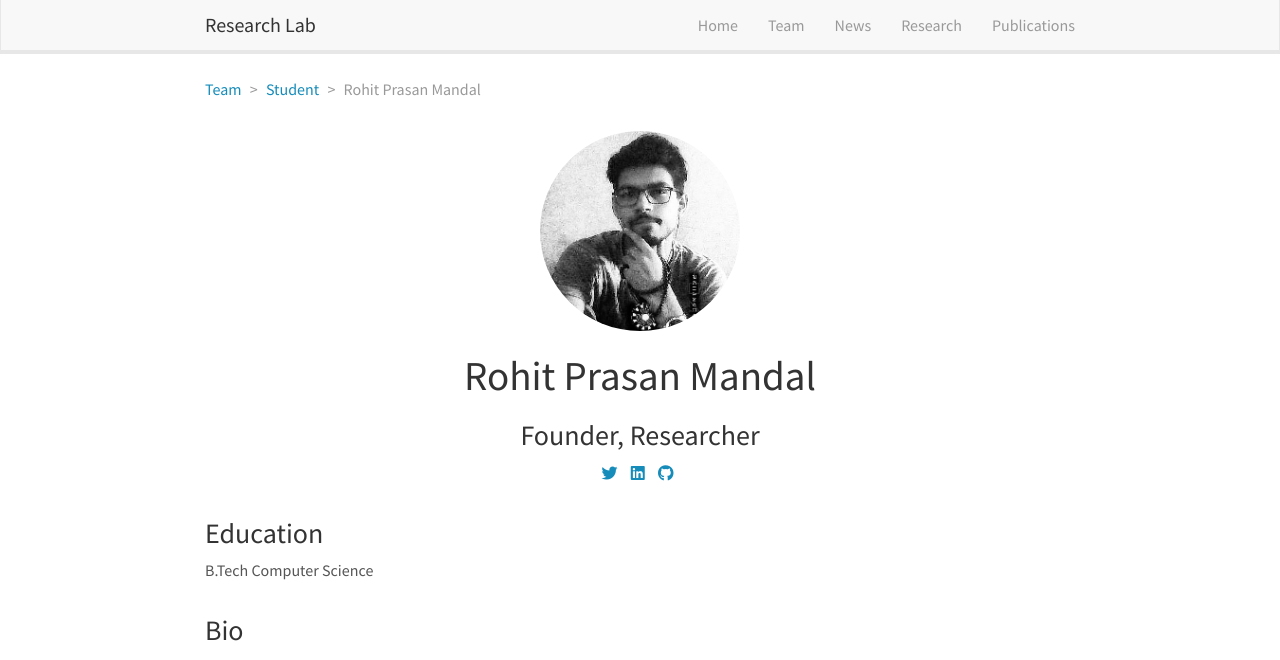
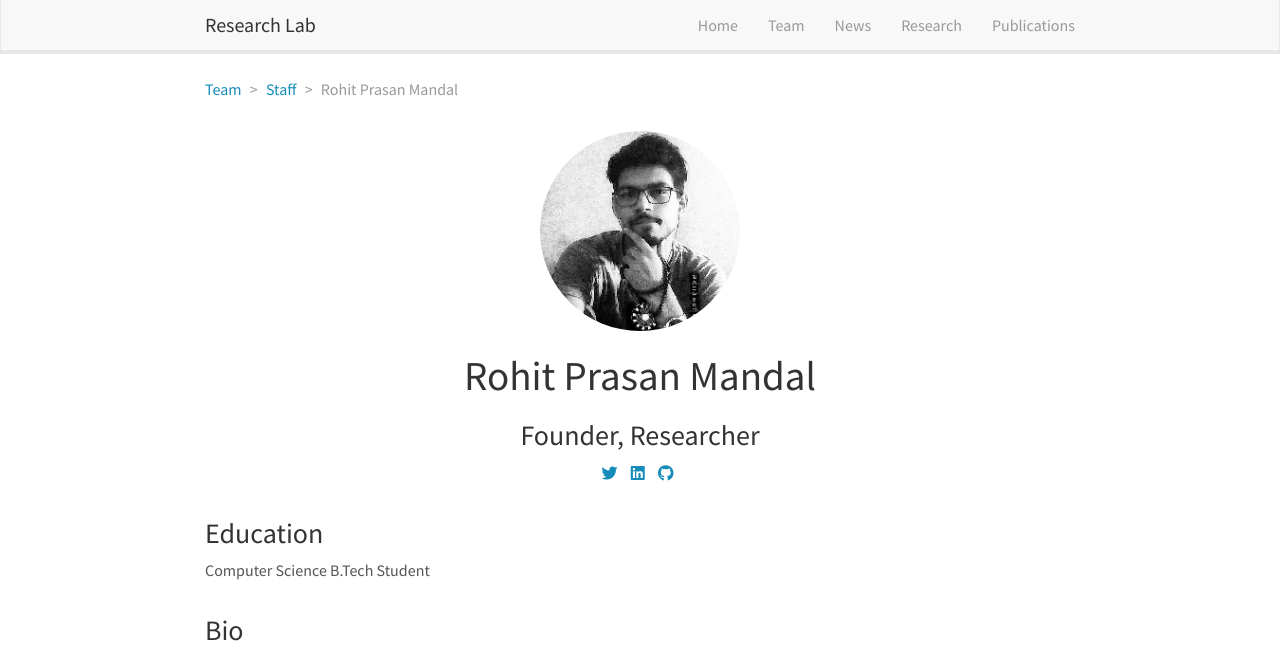
Before and after one commit to happy-hogan/happy-hogan.github.io, a Jekyll site: the page built from _pages/team/_posts/2021-06-04-researcher-student.md, in a window 1280 px wide and 976 px high. Shown: the top 660 px of the window. Built offline with Jekyll 4.4.1, drawn with Linux system fonts in a browser that asks for light colours; nearby versions of some CDN libraries; some of the changed lines change nothing that is shown.

Commit message:
Update 2021-06-04-researcher-student.md

```diff
--- a/_pages/team/_posts/2021-06-04-researcher-student.md
+++ b/_pages/team/_posts/2021-06-04-researcher-student.md
@@ -1,16 +1,20 @@
 ---
 layout: member
-category: student
+category: staff
 title: Rohit Prasan Mandal
 image: ache.jpg
 role: Founder, Researcher
-permalink: 'team/Rohit-Prasan-Mandal'
+permalink: 'team/researcher-name'
 social:
     twitter: https://twitter.com/xiaowuc2
     linkedin: https://www.linkedin.com/in/xiaowuc2
+    google-scholar:
     github: https://github.com/xiaowuc2
+    website:
+    orcid:
+    research-gate:
 education:
- - B.Tech Computer Science
+ - Computer Science B.Tech Student
 ---
 
 I am currently in my second year pursuing Bachelors of Technology in
```
